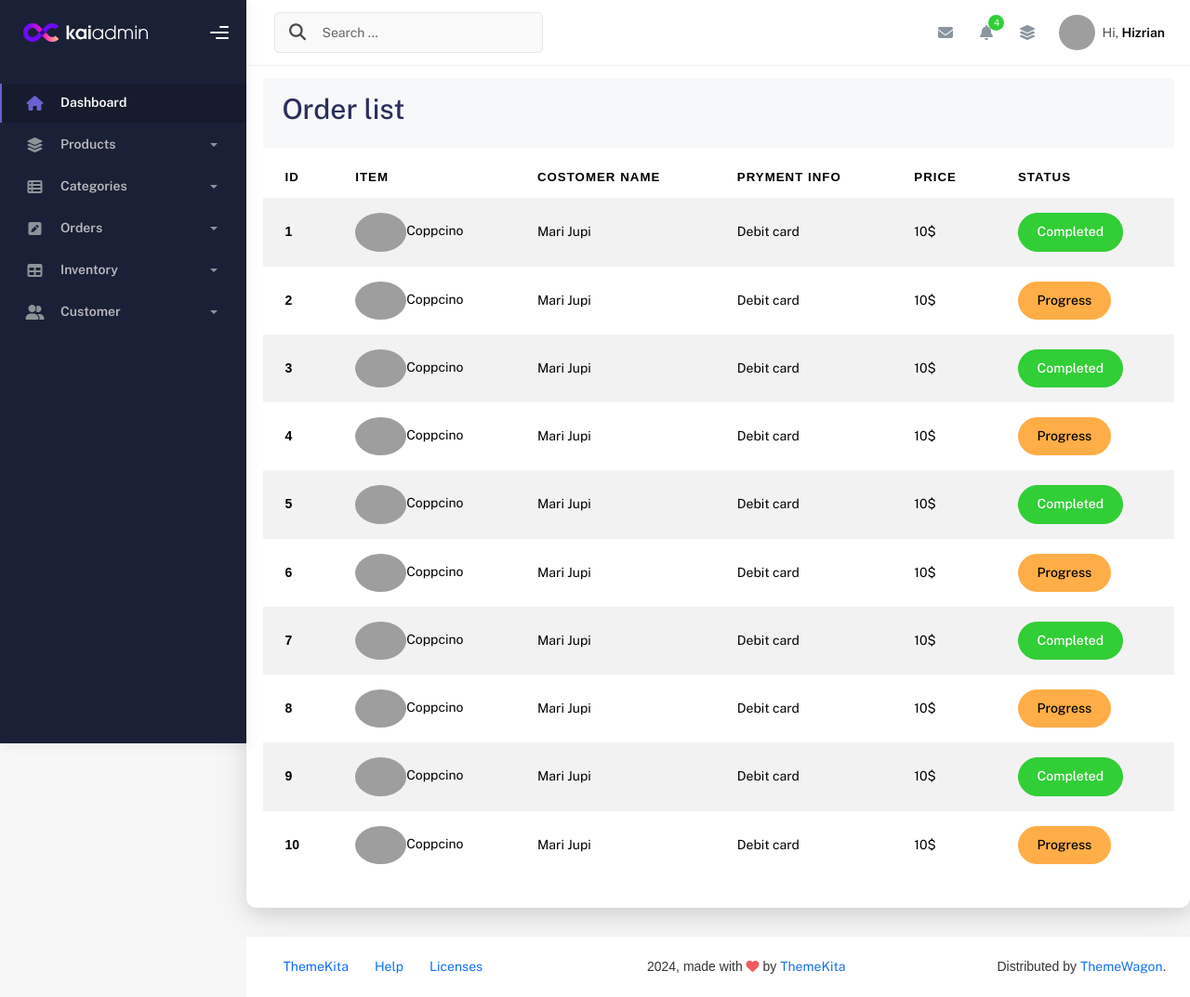
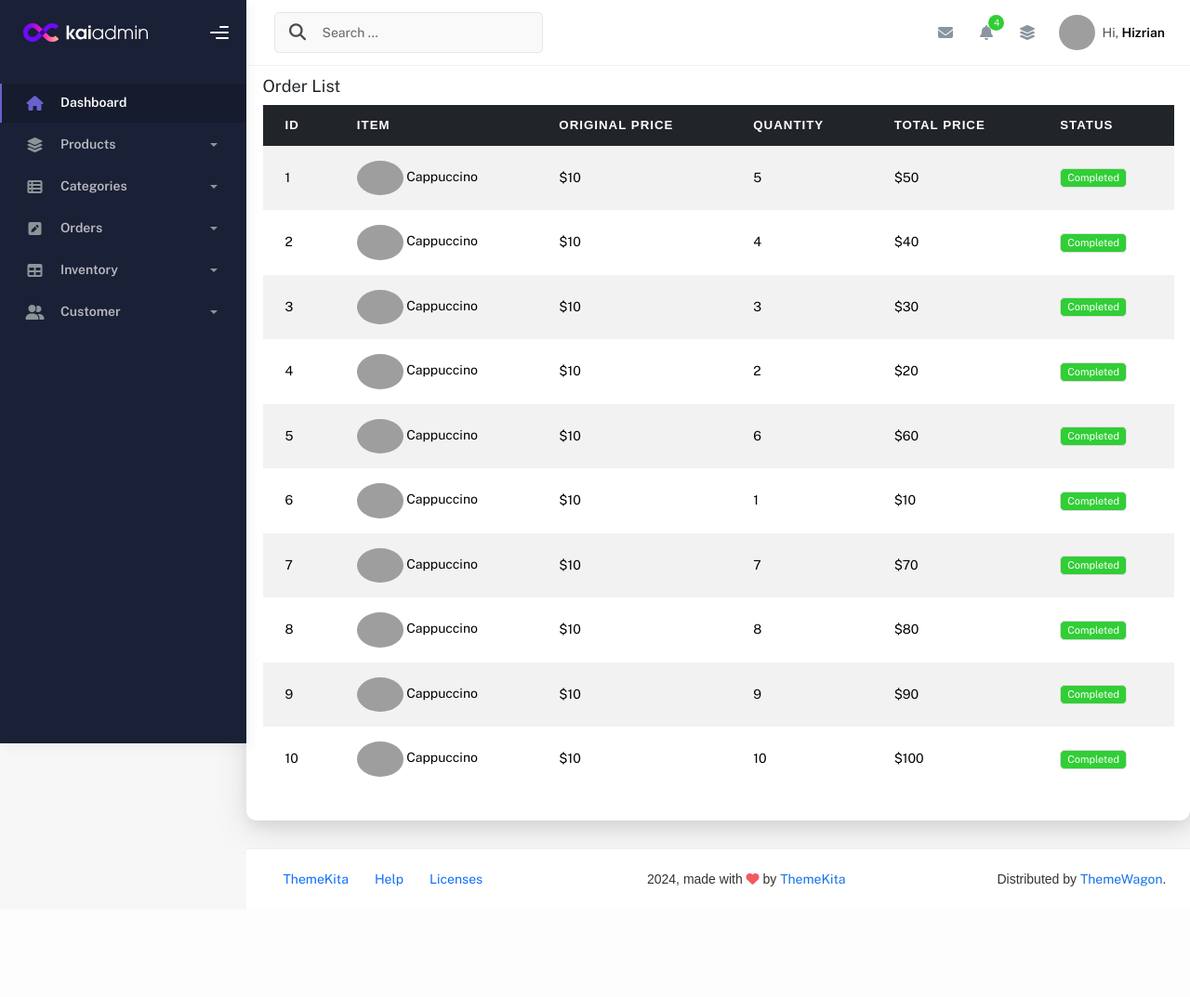
Before and after one commit to Soda-Morn/VC1-Group06-Cafe-Shop, a PHP site: template views/orders/order_list.php in a window 1280 px wide. Shown: the whole page at 93% size. After the commit the page ends 954 px from the top, so only its background shows below. Run offline with PHP 8.4, Linux system fonts and the light colour scheme; the template is opened without the code that fills it, so the values that code supplies are empty; grey boxes are pictures that could not be loaded.

Commit message:
feat(feature/order_list): added feat feature/order_list

```diff
--- a/views/orders/order_list.php
+++ b/views/orders/order_list.php
@@ -1,106 +1,133 @@
 <div class="card">
     <div class="card-header">
-        <div class="card-title">Responsive Table</div>
+        <h4 class="card-title">Responsive Table</h4>
     </div>
     <div class="card-body">
-        <div class="card-sub">
-            <h1 class="text-start">Order list </h1>
-        </div>
-        <div class="table-responsive ">
-            <table class="table table-striped table-striped  table-striped-bg-black">
-                <thead>
+        <h5 class="text-start">Order List</h5>
+        <div class="table-responsive">
+            <table class="table table-striped">
+                <thead class="table-dark">
                     <tr>
                         <th>ID</th>
-                        <th>ITEM</th>
-                        <th>COSTOMER NAME</th>
-                        <th>PRYMENT INFO</th>
-                        <th>PRICE</th>
-                        <th>STATUS</th>
+                        <th>Item</th>
+                        <th>Original Price</th>
+                        <th>Quantity</th>
+                        <th>Total Price</th>
+                        <th>Status</th>
                     </tr>
                 </thead>
                 <tbody>
                     <tr>
-                        <th scope="row">1</th>
-                        <td><img src="views/assets/img/./product_detail/coffee.png" class="rounded-circle custom-size" alt="Circular Image" style="width:55px">Coppcino</td>
-                        <td>Mari Jupi</td>
-                        <td>Debit card</td>
-                        <td>10$</td>
-                        <td><button type="button" class="btn btn-success rounded-pill">Completed</button></td>
+                        <td>1</td>
+                        <td>
+                            <img src="views/assets/img/product_detail/coffee.png" class="rounded-circle" alt="Coffee" style="width:50px">
+                            Cappuccino
+                        </td>
+                        <td>$10</td>
+                        <td>5</td>
+                        <td>$50</td>
+                        <td><span class="badge bg-success">Completed</span></td>
                     </tr>
                     <tr>
-                        <th scope="row">2</th>
-                        <td><img src="views/assets/img/./product_detail/coffee.png" class="rounded-circle custom-size" alt="Circular Image" style="width:55px">Coppcino</td>
-                        <td>Mari Jupi</td>
-                        <td>Debit card</td>
-                        <td>10$</td>
-                        <td><button type="button" class="btn btn-warning  rounded-pill">Progress</button></td>
+                        <td>2</td>
+                        <td>
+                            <img src="views/assets/img/product_detail/coffee.png" class="rounded-circle" alt="Coffee" style="width:50px">
+                            Cappuccino
+                        </td>
+                        <td>$10</td>
+                        <td>4</td>
+                        <td>$40</td>
+                        <td><span class="badge bg-success">Completed</span></td>
                     </tr>
                     <tr>
-                        <th scope="row">3</th>
-                        <td><img src="views/assets/img/./product_detail/coffee.png" class="rounded-circle custom-size" alt="Circular Image" style="width:55px">Coppcino</td>
-                        <td>Mari Jupi</td>
-                        <td>Debit card</td>
-                        <td>10$</td>
-                        <td><button type="button" class="btn btn-success rounded-pill">Completed</button></td>
+                        <td>3</td>
+                        <td>
+                            <img src="views/assets/img/product_detail/coffee.png" class="rounded-circle" alt="Coffee" style="width:50px">
+                            Cappuccino
+                        </td>
+                        <td>$10</td>
+                        <td>3</td>
+                        <td>$30</td>
+                        <td><span class="badge bg-success">Completed</span></td>
                     </tr>
                     <tr>
-                        <th scope="row">4</th>
-                        <td><img src="views/assets/img/./product_detail/coffee.png" class="rounded-circle custom-size" alt="Circular Image" style="width:55px">Coppcino</td>
-                        <td>Mari Jupi</td>
-                        <td>Debit card</td>
-                        <td>10$</td>
-                        <td><button type="button" class="btn btn-warning rounded-pill ">Progress</button></td>
+                        <td>4</td>
+                        <td>
+                            <img src="views/assets/img/product_detail/coffee.png" class="rounded-circle" alt="Coffee" style="width:50px">
+                            Cappuccino
+                        </td>
+                        <td>$10</td>
+                        <td>2</td>
+                        <td>$20</td>
+                        <td><span class="badge bg-success">Completed</span></td>
                     </tr>
                     <tr>
-                        <th scope="row">5</th>
-                        <td><img src="views/assets/img/./product_detail/coffee.png" class="rounded-circle custom-size" alt="Circular Image" style="width:55px">Coppcino</td>
-                        <td>Mari Jupi</td>
-                        <td>Debit card</td>
-                        <td>10$</td>
-                        <td><button type="button" class="btn btn-success rounded-pill ">Completed</button></td>
+                        <td>5</td>
+                        <td>
+                            <img src="views/assets/img/product_detail/coffee.png" class="rounded-circle" alt="Coffee" style="width:50px">
+                            Cappuccino
+                        </td>
+                        <td>$10</td>
+                        <td>6</td>
+                        <td>$60</td>
+                        <td><span class="badge bg-success">Completed</span></td>
                     </tr>
                     <tr>
-                        <th scope="row">6</th>
-                        <td><img src="views/assets/img/./product_detail/coffee.png" class="rounded-circle custom-size" alt="Circular Image" style="width:55px">Coppcino</td>
-                        <td>Mari Jupi</td>
-                        <td>Debit card</td>
-                        <td>10$</td>
-                        <td><button type="button" class="btn btn-warning rounded-pill ">Progress</button></td>
+                        <td>6</td>
+                        <td>
+                            <img src="views/assets/img/product_detail/coffee.png" class="rounded-circle" alt="Coffee" style="width:50px">
+                            Cappuccino
+                        </td>
+                        <td>$10</td>
+                        <td>1</td>
+                        <td>$10</td>
+                        <td><span class="badge bg-success">Completed</span></td>
                     </tr>
                     <tr>
-                        <th scope="row">7</th>
-                        <td><img src="views/assets/img/./product_detail/coffee.png" class="rounded-circle custom-size" alt="Circular Image" style="width:55px">Coppcino</td>
-                        <td>Mari Jupi</td>
-                        <td>Debit card</td>
-                        <td>10$</td>
-                        <td><button type="button" class="btn btn-success rounded-pill">Completed</button></td>
+                        <td>7</td>
+                        <td>
+                            <img src="views/assets/img/product_detail/coffee.png" class="rounded-circle" alt="Coffee" style="width:50px">
+                            Cappuccino
+                        </td>
+                        <td>$10</td>
+                        <td>7</td>
+                        <td>$70</td>
+                        <td><span class="badge bg-success">Completed</span></td>
                     </tr>
                     <tr>
-                        <th scope="row">8</th>
-                        <td><img src="views/assets/img/./product_detail/coffee.png" class="rounded-circle custom-size" alt="Circular Image" style="width:55px">Coppcino</td>
-                        <td>Mari Jupi</td>
-                        <td>Debit card</td>
-                        <td>10$</td>
-                        <td><button type="button" class="btn btn-warning rounded-pill ">Progress</button></td>
+                        <td>8</td>
+                        <td>
+                            <img src="views/assets/img/product_detail/coffee.png" class="rounded-circle" alt="Coffee" style="width:50px">
+                            Cappuccino
+                        </td>
+                        <td>$10</td>
+                        <td>8</td>
+                        <td>$80</td>
+                        <td><span class="badge bg-success">Completed</span></td>
                     </tr>
                     <tr>
-                        <th scope="row">9</th>
-                        <td><img src="views/assets/img/./product_detail/coffee.png" class="rounded-circle custom-size" alt="Circular Image" style="width:55px">Coppcino</td>
-                        <td>Mari Jupi</td>
-                        <td>Debit card</td>
-                        <td>10$</td>
-                        <td><button type="button" class="btn btn-success rounded-pill">Completed</button></td>
+                        <td>9</td>
+                        <td>
+                            <img src="views/assets/img/product_detail/coffee.png" class="rounded-circle" alt="Coffee" style="width:50px">
+                            Cappuccino
+                        </td>
+                        <td>$10</td>
+                        <td>9</td>
+                        <td>$90</td>
+                        <td><span class="badge bg-success">Completed</span></td>
                     </tr>
                     <tr>
-                        <th scope="row">10</th>
-                        <td><img src="views/assets/img/./product_detail/coffee.png" class="rounded-circle custom-size" alt="Circular Image" style="width:55px">Coppcino</td>
-                        <td>Mari Jupi</td>
-                        <td>Debit card</td>
-                        <td>10$</td>
-                        <td><button type="button" class="btn btn-warning rounded-pill ">Progress</button></td>
+                        <td>10</td>
+                        <td>
+                            <img src="views/assets/img/product_detail/coffee.png" class="rounded-circle" alt="Coffee" style="width:50px">
+                            Cappuccino
+                        </td>
+                        <td>$10</td>
+                        <td>10</td>
+                        <td>$100</td>
+                        <td><span class="badge bg-success">Completed</span></td>
                     </tr>
-
-                 </tbody>
+                </tbody>
             </table>
         </div>
     </div>
```
